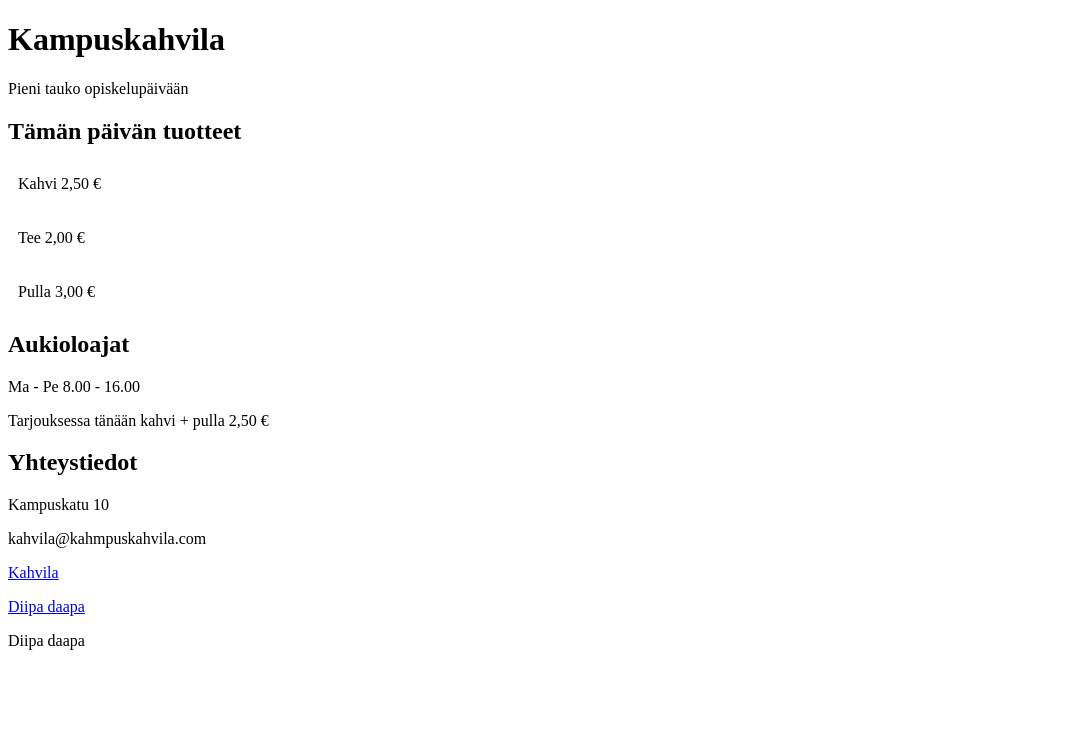
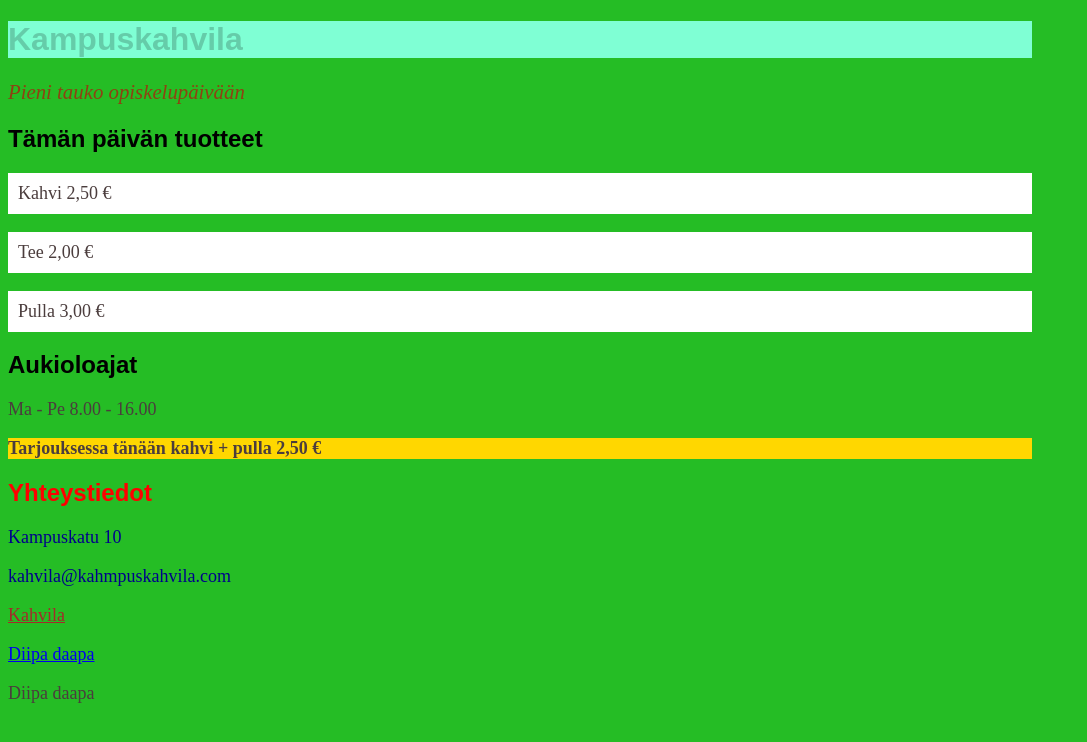
Before and after one commit to MarkoMuhonen/Webkehitys, a plain HTML site: page aloitus-css.html in a window 1280 px wide. Shown: the whole page, without its empty margins (0-1087 px from the left). Drawn offline with Linux system fonts and the light colour scheme.

Commit message:
Lisää palikkaa

```diff
--- a/aloitus-css.css
+++ b/aloitus-css.css
@@ -1,27 +1,59 @@
 /* elementtiin liittyvä tyyli */
+body {
+    background-color: rgb(37, 189, 37);
+    width: 80vw;
+}
 
+h1 {
+    color: rgba(0, 0, 0,0.2); /* 4:s parametri rgba on läpinäkyvyys */
+    background-color: aquamarine;
+}
 
+/* Useampi elementti saa saman tyylin */
+h1, h2, h3 {
+    font-family: Arial, Arial, Helvetica, sans-serif;
+}
 
+/* ox, % yms kirjoitetaan suoraan luvun perään */
+p {
+    color: rgb(75, 61, 61);
+    font-size: 18px;
+}
 
-
-
-
-
-
-
-
-
-
-
-
-
-
-
-
+/* class selektori */
+.esittely {
+    color: rgb(141, 67, 18);
+    font-size: 1.3rem; /* 1.3 kertaa oletusfontin koko */
+    font-style: italic;
+}
 
 .tuote {
-    background-color: white;
+    background-color: #fff;     /* väri voidaan syöttää myös heksana */
     padding: 10px;
 }
 
+/* Kaikki yhteystiedot luokan p-elementit */
+.yhteystiedot p {
+    color: darkblue;
+}
+
+.yhteystiedot h2 {
+    color: red;
+}
+
+/*
+#tiedot {
+    color: brown;
+}
+*/
+
 /* id selektori */
+#tarjous {
+    background-color: gold;
+    font-weight: bold;
+}
+
+/* jos href alkaa https ^ jos loppuu $ */
+a[href^="https"] {
+    color: brown;
+}
```
Also changed, not shown: aloitus-css.html (line endings or trailing spaces).
